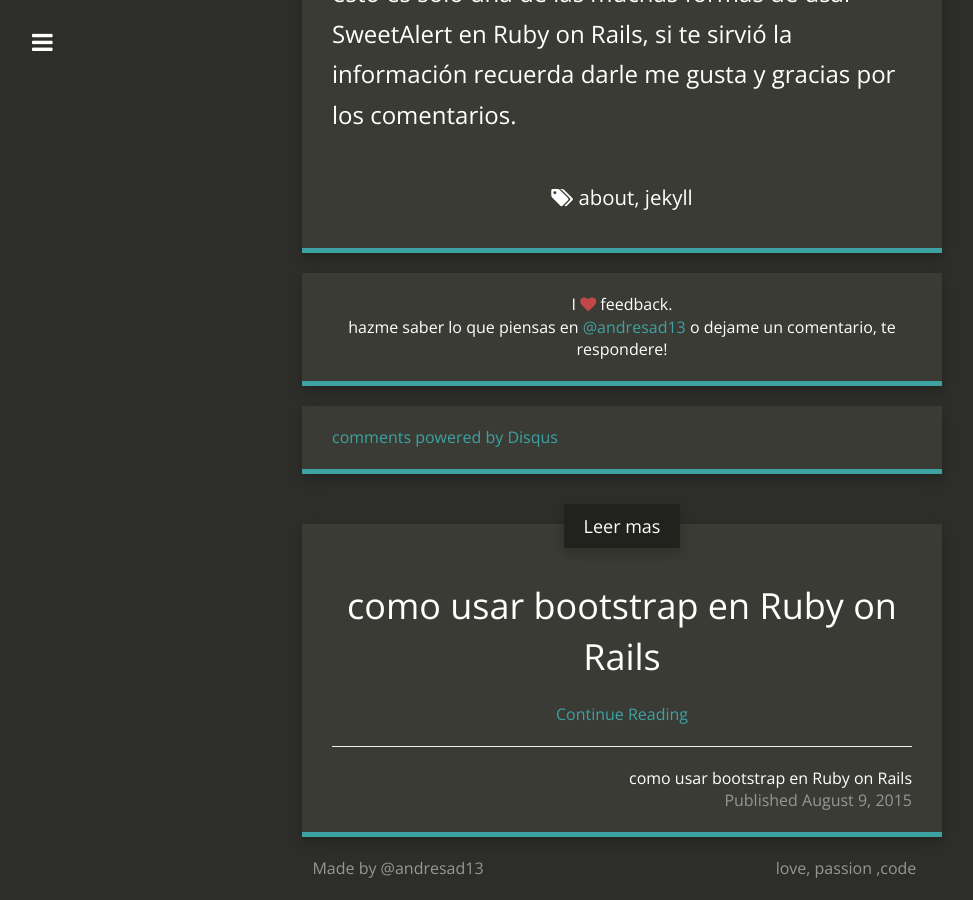
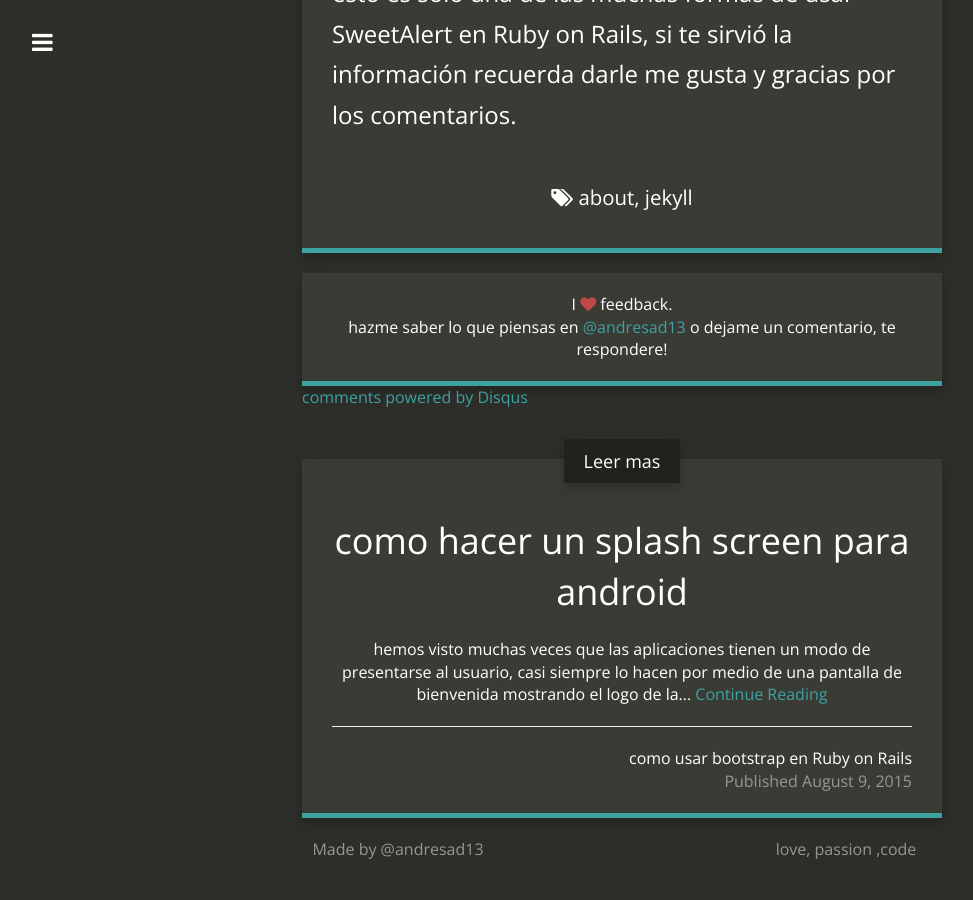
Before and after one commit to lluju/andresad13.github.io, a Jekyll site: the page built from _posts/2015-08-09-como-usar-sweet-alert-en-ruby-on-rails.md, in a window 1280 px wide and 900 px high, scrolled down 1630 px. Shown: the whole window, without its empty margins (18-991 px from the left). Built offline with Jekyll 4.4.1, drawn with Linux system fonts in a browser that asks for light colours; nearby versions of some CDN libraries; Markdown is read by kramdown in place of the engine named in the settings; comment, search, counter and statistics services are not loaded; some of the changed lines change nothing that is shown.

Commit message:
update
new post

````diff
--- a/_layouts/post.html
+++ b/_layouts/post.html
@@ -78,14 +78,20 @@
         hazme saber lo que piensas en  <a href="http://www.twitter.com/{{ site.twitter_username }}">@{{ site.twitter_username }}</a> o dejame un comentario, te respondere!
       </div>
 
-      {% if site.disqus_account %}
-      <div class="content-panel comments">
-        <div id="disqus_thread">
-          <noscript>Please enable JavaScript to view the <a href="http://disqus.com/?ref_noscript">comments powered by Disqus.</a></noscript>
-          <a href="http://disqus.com" class="dsq-brlink">comments powered by <span class="logo-disqus">Disqus</span></a>
-        </div>
-      </div>
-      {% endif %}
+      <div id="disqus_thread"></div>
+  <script type="text/javascript">
+  /* * * CONFIGURATION VARIABLES: EDIT BEFORE PASTING INTO YOUR WEBPAGE * * */
+  var disqus_shortname = 'andresad13githubio'; // required: replace example with your forum shortname
+
+  /* * * DON'T EDIT BELOW THIS LINE * * */
+  (function() {
+  var dsq = document.createElement('script'); dsq.type = 'text/javascript'; dsq.async = true;
+  dsq.src = '//' + disqus_shortname + '.disqus.com/embed.js';
+  (document.getElementsByTagName('head')[0] || document.getElementsByTagName('body')[0]).appendChild(dsq);
+  })();
+  </script>
+  <noscript>Please enable JavaScript to view the <a href="http://disqus.com/?ref_noscript">comments powered by Disqus.</a></noscript>
+  <a href="http://disqus.com" class="dsq-brlink">comments powered by <span class="logo-disqus">Disqus</span></a>
 
       <div class="content-panel related clearfix">
         {% for post in site.related_posts limit:1 %}
--- /dev/null
+++ b/_posts/2015-10-02-hacer-un-splash-screen-en-android.md
@@ -0,0 +1,89 @@
+---
+layout:     post
+title:      como hacer un splash screen para android
+date:       2015-08-09 15:31:19
+author:     Leonel Alfonso
+
+categories: java android androidstudio
+thumbnail:  heart
+tags:
+ - java
+ - android
+
+ - android_studio
+---
+
+
+![splashscreen](http://cyrilmottier.com/media/2012/05/splash-screens-are-evil-dont-use-them/popular_apps_splash_screens.jpg)
+<p align="justify">
+<h4>
+hemos visto muchas veces que las aplicaciones tienen un modo de presentarse al usuario, casi siempre lo hacen por medio de una pantalla de bienvenida mostrando el logo de la app por unos momentos, esto ayuda a cargar por debajo  algunos aspectos importante del flujo de la app mientras el usuario observa el logo o el mensaje de bienvenida, ademas de ser una practica aconsejable el usuario no desencanta del uso de la aplicación, es mas, muchas encuestas han confirmado que un splash screen le da cierto status a una aplicación, como si no fuera del montón, aunque lo sea y eso si, créeme que lo que menos nos debe interesar es hacer ese tipo de aplicaciones, entonces hoy he querido mostrar uno de los tantos modos de hacer un splash screen sencillo, usare android_studio para hacerlo de forma nativa, en futuros post usare rubymotion, pero primero lo primero, y considero lo recomendado como principal, google recomienda java para su plataforma así que tendré que hacer caso, aunque solo sea esta vez.
+</h4>
+</p>
+
+<hr>
+
+<p align="justify">
+<h4>
+1. bueno, no voy a hablar mucho de un paso a paso de las cosas, asumo que conoces como crear un proyecto y tienez cierta fluidez con java y android, asi que, manos a la obra.
+
+primero cree un activity de nombre SplashScreen y voy solo a modificar el color de background del layout, pero si lo desean pueden usar imagenes, texto, un anim para mostrar un loading, etc.
+añadi lo siguiente en el xml del layout SplashScreen.
+</p>
+
+``` xml
+<RelativeLayout xmlns:android="http://schemas.android.com/apk/res/android"
+    xmlns:tools="http://schemas.android.com/tools" android:layout_width="match_parent"
+    android:layout_height="match_parent" tools:context=".splash"
+    android:background="#ff029a00">
+
+</RelativeLayout>
+ ```
+
+ <br>
+
+ 2. ahora nos ocupamos de la clase dedicada a la gestion de esta ativity, en esta definimos una cuenta atras usando las clases Timer y TimerTask.
+
+``` javascript
+public class splash extends ActionBarActivity {
+
+    private static final long SPLASH_SCREEN_DELAY = 3000;
+    @Override
+    protected void onCreate(Bundle savedInstanceState) {
+        super.onCreate(savedInstanceState);
+        setContentView(R.layout.activity_splash);
+
+
+        TimerTask task = new TimerTask() {
+            @Override
+            public void run() {
+
+                // Start the next activity
+                Intent mainIntent;
+                mainIntent = new Intent().setClass(
+                        splash.this, MainActivity.class);
+                startActivity(mainIntent);
+
+                // Close the activity so the user won't able to go back this
+                // activity pressing Back button
+                finish();
+            }
+        };
+
+        // Simulate a long loading process on application startup.
+        Timer timer = new Timer();
+        timer.schedule(task, SPLASH_SCREEN_DELAY);
+
+
+    }
+```
+
+
+<p align="justify">
+<h4>
+
+ cuando esta cuenta atras termine se desplegara otra activity, por supuesto lo primero que debemos hacer es crear una nueva activity, en mi caso tendra por nombre MainActivity.
+ Teniendo esto ya podremos decir que tenemos un splash, con un tiempo de 3 segundos los cuales tu los puedes cambiar por los procesos que desees, especialmente los uso para cargar el consumo de alguna API, eso es todo, espero les sirva.
+
+
+</p>
````
